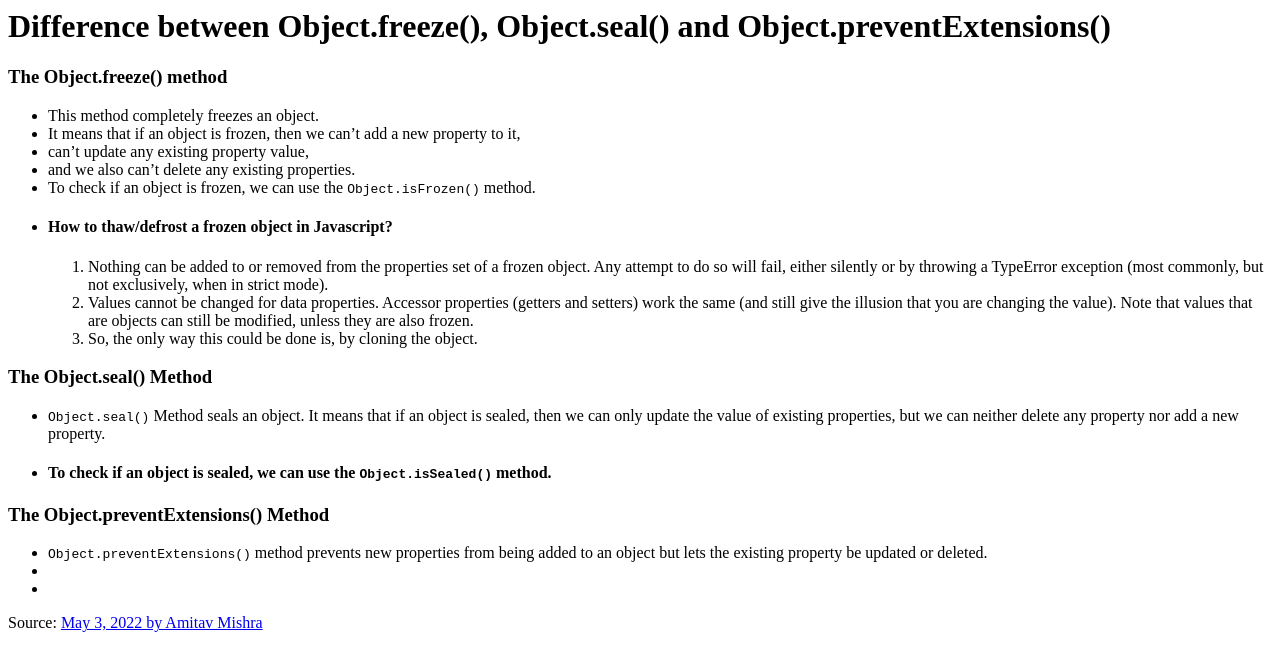
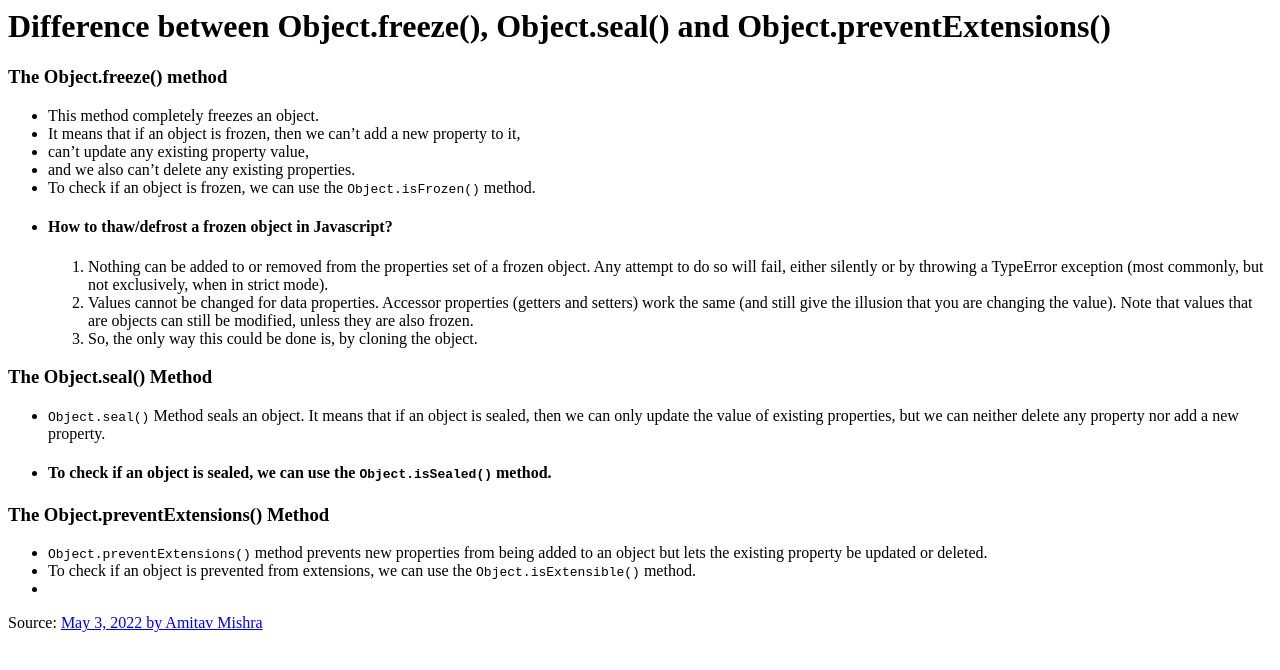
Before and after one commit to yugmani/obj-freeze-seal, a website: page index.html in a window 1280 px wide. Drawn offline with Linux system fonts and the light colour scheme.

Commit message:
checking if an object is extensible using Object.isExtensible() method

```diff
--- a/index.html
+++ b/index.html
@@ -57,7 +57,10 @@
       new properties from being added to an object but lets the existing
       property be updated or deleted.
     </li>
-    <li></li>
+    <li>
+      To check if an object is prevented from extensions, we can use the
+      <code class="highlight">Object.isExtensible()</code> method.
+    </li>
     <li></li>
   </ul>
   <p>
```
Also changed, not shown: index.js (+7 -0 lines).
